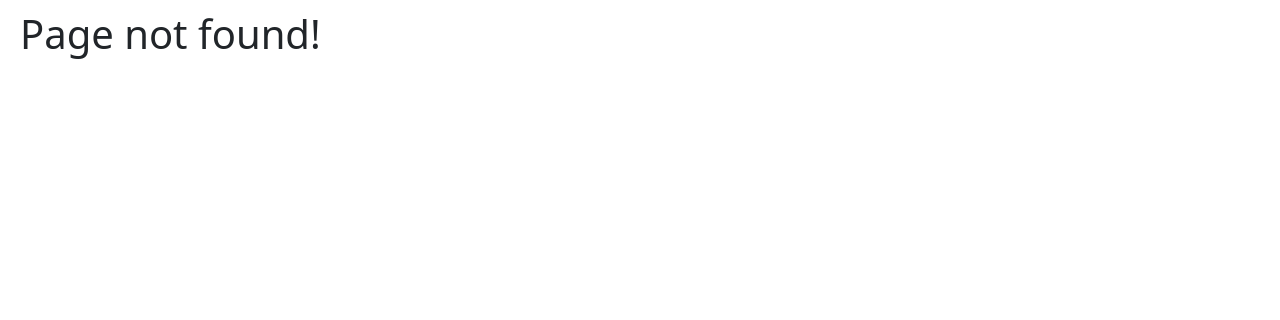
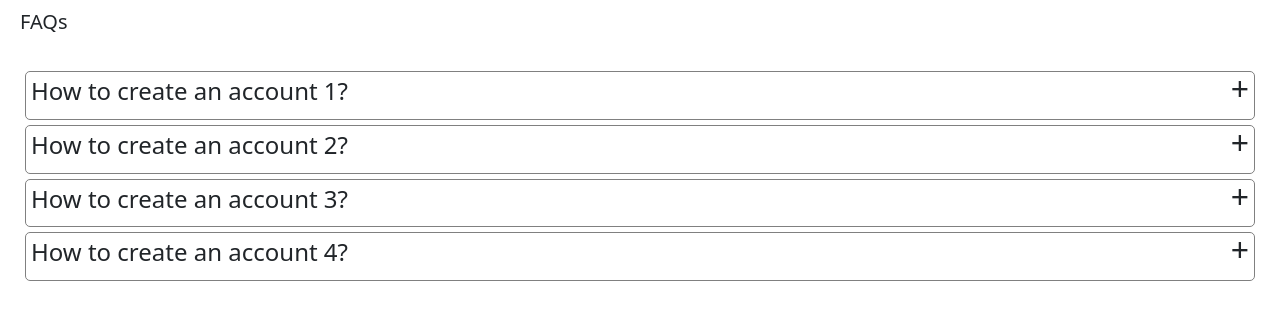
Before and after one commit to Vibha27/react-questions, a React (Create React App) app: page /accordion in a window 1280 px wide. Before the commit this address had no page. Shown: the top 320 px of the page. Built offline with nearby package versions, Linux system fonts and the light colour scheme.

Commit message:
added accordion component with styling and functionalities

```diff
--- a/src/App.js
+++ b/src/App.js
@@ -11,6 +11,7 @@ import TypeAhead from "./pages/TypeAhead/TypeAhead"
 import Counter from "./pages/Counter/Counter"
 import Breadcrumb from "./pages/Breadcrumb/Breadcrumb"
 import NestedObject from "./pages/NestedObject/NestedObject"
+import { AccordionPage } from "./pages/Accordion/AccordionPage"
 
 export const App = () => {
     return <BrowserRouter>
@@ -25,6 +26,7 @@ export const App = () => {
             <Route path="/counter" element={<Counter />} />
             <Route path="/breadcrumb" element={<Breadcrumb />} />
             <Route path="/nested-object" element={<NestedObject />} />
+            <Route path="/accordion" element={<AccordionPage />} />
             <Route path="*" element={<h1>Page not found! </h1>} />
         </Routes>
     </BrowserRouter>
--- a/src/Home.js
+++ b/src/Home.js
@@ -15,6 +15,7 @@ function Home() {
         <li><Link to={'/counter'}>Counter App</Link></li>
         <li><Link to={'/breadcrumb'}>Breadcrumb App</Link></li>
         <li><Link to={'/nested-object'}>Dynamic Nested Object Representation App</Link></li>
+        <li><Link to={'/accordion'}>Accordion for FAQs</Link></li>
       </ol>
     </div>
   );
--- /dev/null
+++ b/src/pages/Accordion/Accordion.js
@@ -0,0 +1,24 @@
+import { useState } from "react";
+
+export const Accordion = ({ title = "", content = "" }) => {
+  const [showContent, setShowContent] = useState(false);
+
+  const handleShowContent = () => {
+    setShowContent(!showContent)
+  }
+
+  return (
+    <div className="accordion">
+      <div className="accordion-header" onClick={handleShowContent}>
+        <h4>{title}
+        {showContent ? <span className="accordion-icon">-</span> :
+        <span className="accordion-icon">+</span>}
+        </h4>
+      </div>
+      {showContent && <>
+      <hr/>
+      <div className="accordion-body">{content}</div>
+      </>}
+    </div>
+  );
+};
--- /dev/null
+++ b/src/pages/Accordion/AccordionPage.js
@@ -0,0 +1,32 @@
+import { Accordion } from "./Accordion";
+
+export const AccordionPage = () => {
+  const faqs = [
+    {
+      title: "How to create an account 1?",
+      content: "This is accordion content 1.",
+    },
+    {
+      title: "How to create an account 2?",
+      content: "This is accordion content 2.",
+    },
+    {
+      title: "How to create an account 3?",
+      content: "This is accordion content 3.",
+    },
+    {
+      title: "How to create an account 4?",
+      content: "This is accordion content 4.",
+    },
+  ];
+  return (
+    <div>
+        <h5>FAQs</h5>
+        <br />
+      {faqs.length > 0 &&
+        faqs.map((faq, index) => (
+          <Accordion key={index} title={faq.title} content={faq.content} />
+        ))}
+    </div>
+  );
+};
--- a/src/style.css
+++ b/src/style.css
@@ -86,3 +86,28 @@ input[type="text"] {
   border-radius: 8px;
   border: 1px solid rgb(198, 194, 194)
 }
+
+.accordion {
+  padding: 5px;
+  border: 1px solid gray;
+  margin: 5px;
+  border-radius: 5px;
+}
+
+.accordion-header {
+  position: relative;
+  display: flex;
+  flex-direction: row;
+  justify-content: space-between;
+}
+
+.accordion-header:hover {
+  cursor: pointer;
+}
+
+.accordion-icon {
+  position: absolute;
+  right: 0;
+  top: -7px;
+  font-size: 32px;
+}
```
